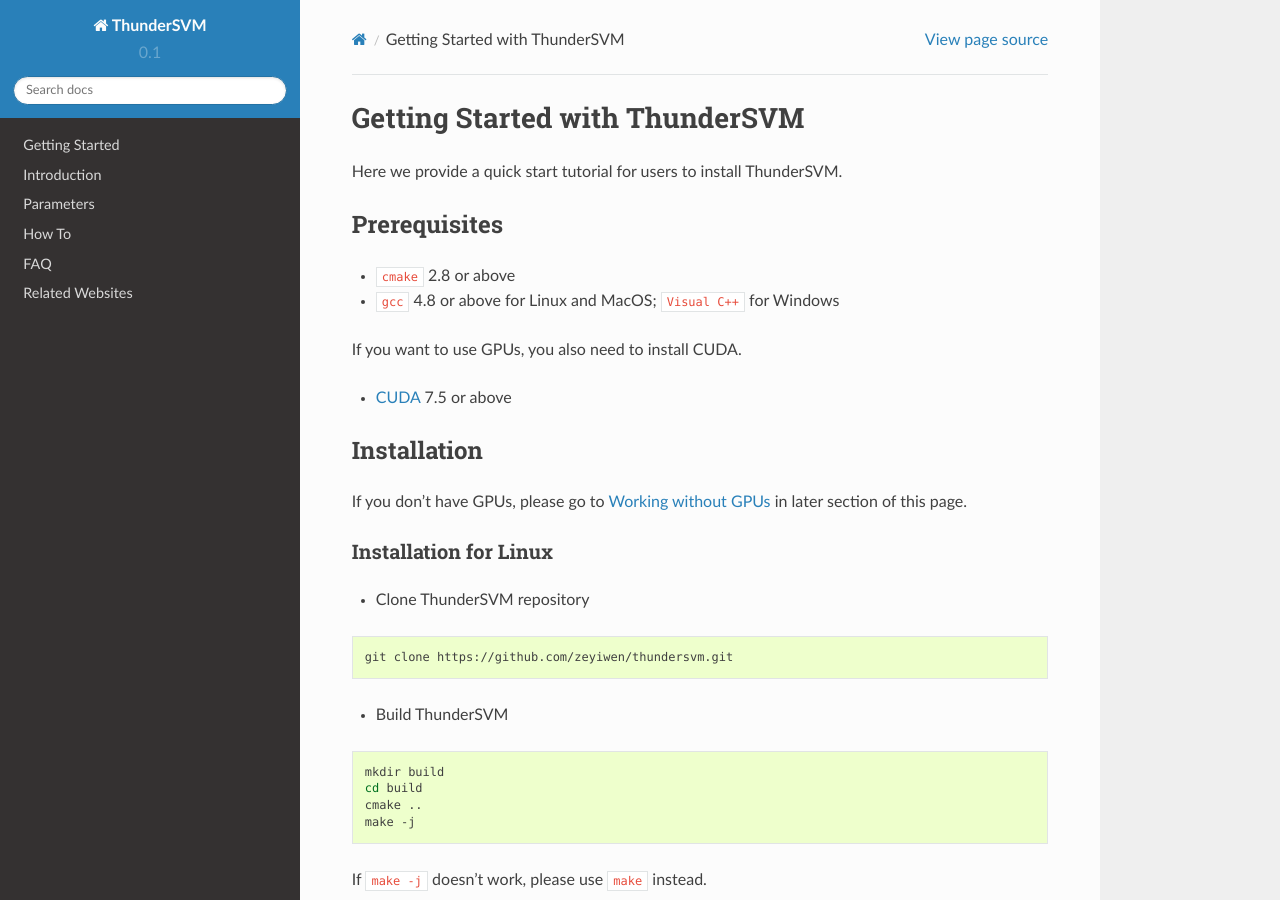
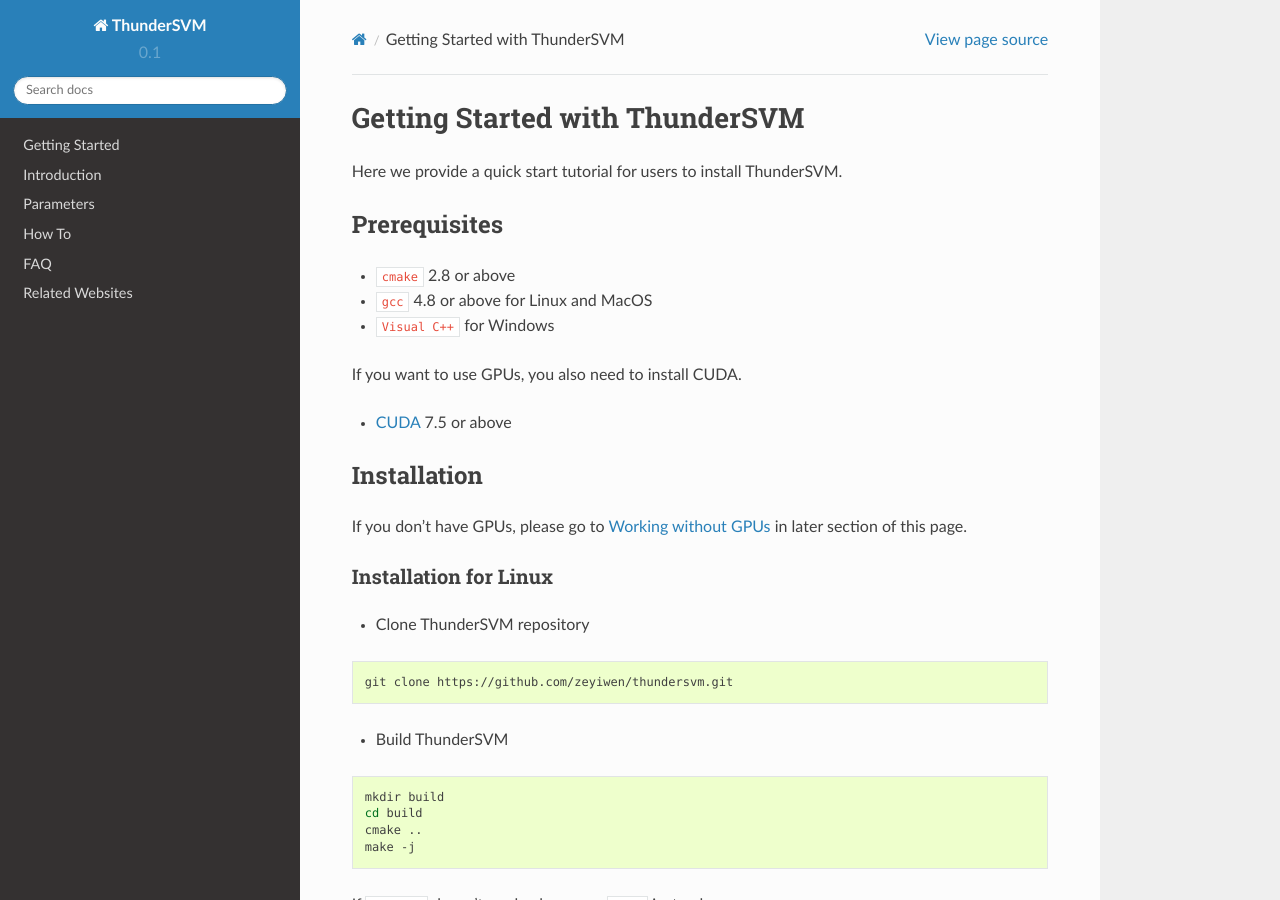
Before and after one commit to Xtra-Computing/thundersvm, a Sphinx documentation site: the page built from docs/get-started.md, in a window 1280 px wide and 900 px high. Built offline with Sphinx 7.4.7 and the Read the Docs theme 2.0.0, drawn with Linux system fonts in a browser that asks for light colours.

````diff
--- a/docs/get-started.md
+++ b/docs/get-started.md
@@ -4,7 +4,8 @@ Here we provide a quick start tutorial for users to install ThunderSVM.
 
 ## Prerequisites
 * ```cmake``` 2.8 or above
-* ```gcc``` 4.8 or above for Linux and MacOS; ```Visual C++``` for Windows
+* ```gcc``` 4.8 or above for Linux and MacOS
+* ```Visual C++``` for Windows
 
 If you want to use GPUs, you also need to install CUDA.
 
````
